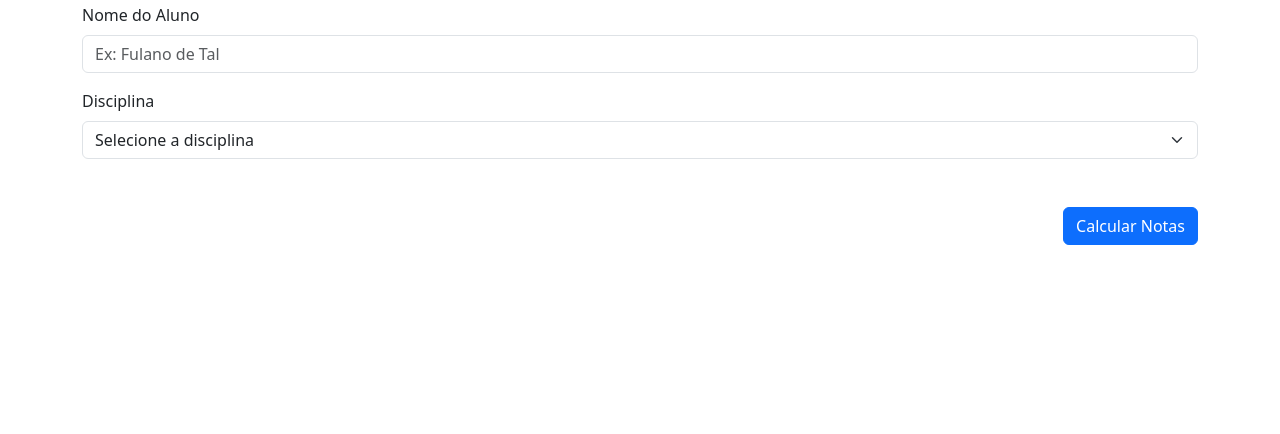
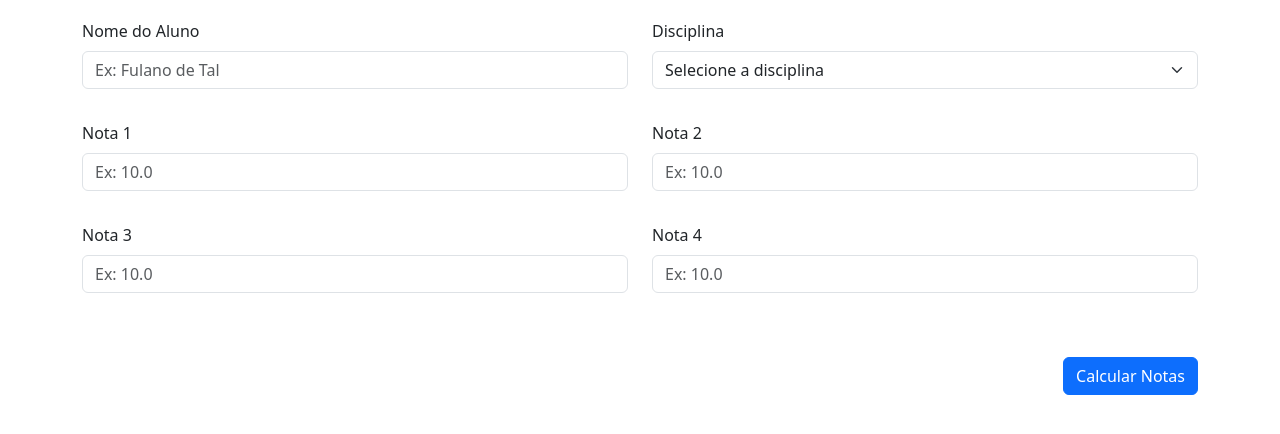
Before and after one commit to vallenefe-hub/medianotascnsl, a plain HTML site: page index.html in a window 1280 px wide. Shown: the part 248-682 px from the top of the page. Drawn offline with nearby package versions, Linux system fonts and the light colour scheme.

Commit message:
02- Finalizando o formulário de notas

```diff
--- a/index.html
+++ b/index.html
@@ -27,14 +27,14 @@
     <main class="container">
         <h3 class="display-6">Cadastro de Notas</h3>
         <form id="form-notas" name="form-notas" method="get" action="">
-            <div>
-                <section>
+            <div class="row">
+                <section class="my-3 col-md-6">
                     <label for="nome-aluno" class="form-label">Nome do Aluno</label>
                     <input type="text" id="nome-aluno" name="nome-aluno" class="form-control" placeholder="Ex: Fulano de Tal"
                     minlength="10" maxlength="20" required>
                 </section>
 
-            <section class="my-3 ">
+            <section class="my-3 col-md-6">
                 <label for="disciplina" class="form-label">Disciplina</label>
                 <select name="disciplina"  id="disciplina"
                 class="form-select">
@@ -50,6 +50,30 @@
 
             </select>
             </section>
+
+            <section class="my-3  col-md-6">
+                <label for="nota1" class="form-label">Nota 1</label>
+                <input type="text" id="nota1" name="nota1" class="form-control" required minlength="1" maxlength="4" placeholder="Ex: 10.0">
+            </section>
+
+                <section class="my-3  col-md-6">
+                <label for="nota2" class="form-label">Nota 2</label>
+                <input type="text" id="nota2" name="nota2" class="form-control" required minlength="1" maxlength="4" placeholder="Ex: 10.0">
+            </section>
+
+                <section class="my-3  col-md-6"  >
+                <label for="nota3" class="form-label">Nota 3</label>
+                <input type="text" id="nota3" name="nota3" class="form-control" required minlength="1" maxlength="4" placeholder="Ex: 10.0">
+            </section>
+
+
+                <section class="my-3  col-md-6">
+                <label for="nota4" class="form-label">Nota 4</label>
+                <input type="text" id="nota4" name="nota4" class="form-control" required minlength="1" maxlength="4" placeholder="Ex: 10.0">
+            </section>
+
+
+
 
                 <section class="my-5 d-flex justify-content-end">
                 <Button type="submit" class="btn btn-primary">Calcular Notas</Button>
```
